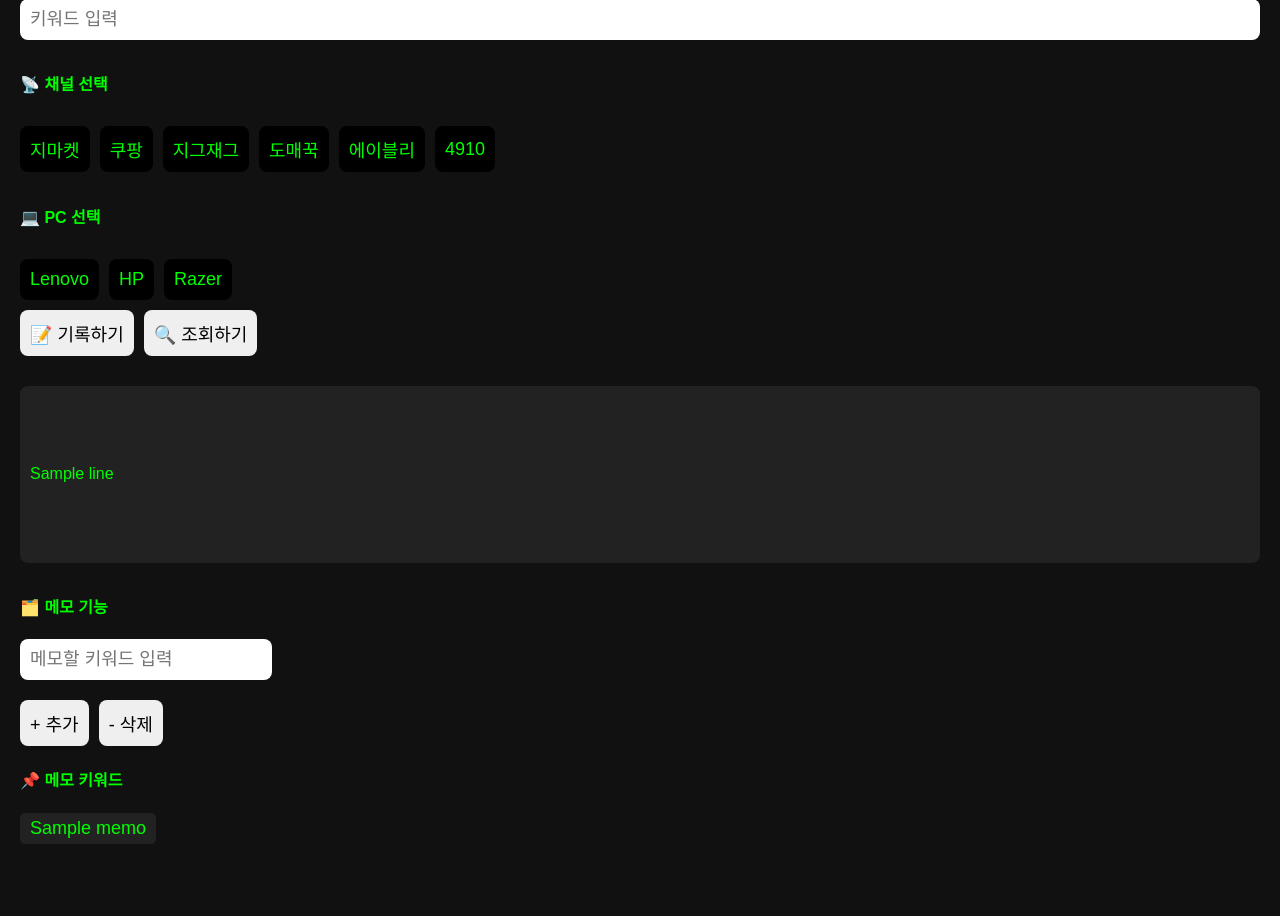
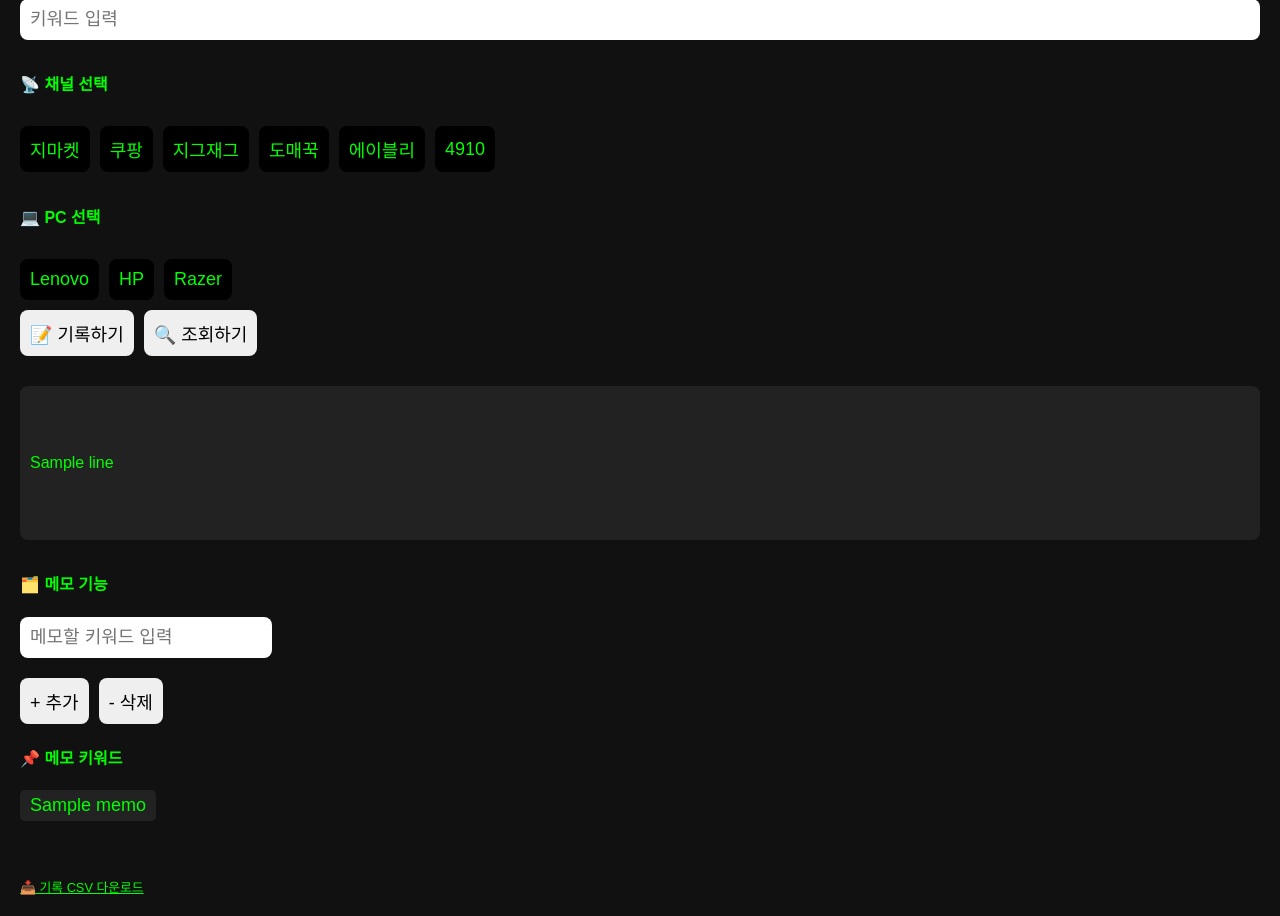
Before and after one commit to nanainternational/keywaordmanager-web, a Flask app: template templates/index.html in a window 1280 px wide. Shown: the part 89-1005 px from the top of the page. Run offline with Flask 3, Linux system fonts and the light colour scheme; the template is opened without the code that fills it: most values are stand-ins (such as "Sample title", 1, 10 or a date in 2020).

Commit message:
💡 Fix: 날짜만 기록, 로그 줄간격 축소, 메모 선택 버튼 추가

```diff
--- a/keyword_manager_web.py
+++ b/keyword_manager_web.py
@@ -33,11 +33,9 @@ def index():
         elif action == "add_memo":
             add_memo(memo_keyword)
             memo_list = load_memo_list()
-            # log.append(...) 제거: 메모 추가 로그 안찍음
         elif action == "delete_memo":
             delete_memo(memo_keyword)
             memo_list = load_memo_list()
-            # log.append(...) 제거: 메모 삭제 로그 안찍음
 
     channels = ["지마켓", "쿠팡", "지그재그", "도매꾹", "에이블리", "4910"]
     pcs = ["Lenovo", "HP", "Razer"]
@@ -75,7 +73,7 @@ def record_keyword(keyword, channel, pc):
     if duplicate:
         logs.append(f"⚠️ 이미 기록됨")
     else:
-        now = datetime.now(tz).strftime("%Y-%m-%d")  # ✅ 날짜만 기록
+        now = datetime.now(tz).strftime("%Y-%m-%d")  # ✅ 시각 제거: 날짜만 저장
         cur.execute("""
             INSERT INTO history (keyword, channel, pc, created_at) VALUES (?, ?, ?, ?)
         """, (keyword, channel, pc, now))
@@ -99,7 +97,7 @@ def check_history(keyword):
     if not df.empty:
         logs.append(f"🔍 이력 {len(df)}건:")
         for _, row in df.iterrows():
-            # ✅ created_at은 날짜만 출력
+            # ✅ 이미 저장된 created_at 은 날짜만
             logs.append(f"📌 {row['keyword']} | {row['channel']} | {row['pc']} | {row['created_at']}")
     else:
         logs.append("ℹ️ 이력이 없습니다.")
@@ -108,10 +106,9 @@ def check_history(keyword):
 
 def export_combined_csv():
     conn = sqlite3.connect(DB_FILE)
-    # history
     df_history = pd.read_sql_query("SELECT * FROM history", conn)
     df_history.insert(0, "table", "history")
-    # memos
+
     df_memos = pd.read_sql_query("SELECT keyword FROM memos", conn)
     df_memos["table"] = "memos"
     df_memos["channel"] = None
--- a/templates/index.html
+++ b/templates/index.html
@@ -72,7 +72,7 @@
       padding: 10px;
       margin-top: 20px;
       text-align: left; /* ✅ 좌측정렬 */
-      line-height: 1.4; /* ✅ 촘촘한 줄간격 */
+      line-height: 1.2; /* ✅ 줄간격 더 좁게 */
       white-space: pre-wrap;
     }
     ul {
@@ -113,10 +113,10 @@
   <div class="container">
     <h2>Keyword Manager Web</h2>
     <form method="POST">
-      <!-- ✅ 키워드 입력 -->
+      <!-- 키워드 입력 -->
       <input name="keyword" value="{{ keyword }}" placeholder="키워드 입력" />
 
-      <!-- ✅ 채널 선택 -->
+      <!-- 채널 선택 -->
       <h4>📡 채널 선택</h4>
       <div class="row" id="channel-buttons">
         <button type="button" class="select-btn" onclick="selectOption('channel', '지마켓', this)">지마켓</button>
@@ -127,7 +127,7 @@
         <button type="button" class="select-btn" onclick="selectOption('channel', '4910', this)">4910</button>
       </div>
 
-      <!-- ✅ PC 선택 -->
+      <!-- PC 선택 -->
       <h4>💻 PC 선택</h4>
       <div class="row" id="pc-buttons">
         <button type="button" class="select-btn" onclick="selectOption('pc', 'Lenovo', this)">Lenovo</button>
@@ -135,20 +135,20 @@
         <button type="button" class="select-btn" onclick="selectOption('pc', 'Razer', this)">Razer</button>
       </div>
 
-      <!-- ✅ 기록/조회 버튼 -->
+      <!-- 기록/조회 버튼 -->
       <div class="row">
         <button name="action" value="record">📝 기록하기</button>
         <button name="action" value="check">🔍 조회하기</button>
       </div>
 
-      <!-- ✅ 로그 -->
+      <!-- 로그 -->
       <div class="log">
         {% for line in log %}
           <div>{{ line }}</div>
         {% endfor %}
       </div>
 
-      <!-- ✅ 메모 기능 -->
+      <!-- 메모 기능 -->
       <div>
         <h4>🗂️ 메모 기능</h4>
         <input class="memo-input" name="memo_keyword" placeholder="메모할 키워드 입력" />
@@ -166,16 +166,16 @@
         </ul>
       </div>
 
-      <!-- ✅ 선택값 hidden -->
+      <!-- 선택값 hidden -->
       <input type="hidden" name="selected_channel" id="selected_channel">
       <input type="hidden" name="selected_pc" id="selected_pc">
 
-      <!-- ✅ CSV 다운로드 버튼 (최하단, 경로 수정, 작게) -->
+      <!-- CSV 다운로드 링크 (최하단) -->
       <a href="/download_all" class="download-link">📥 기록 CSV 다운로드</a>
     </form>
   </div>
 
-  <!-- ✅ 선택 처리 JS -->
+  <!-- 선택 처리 JS -->
   <script>
     function selectOption(type, value, btn) {
       if (type === 'channel') {
```
